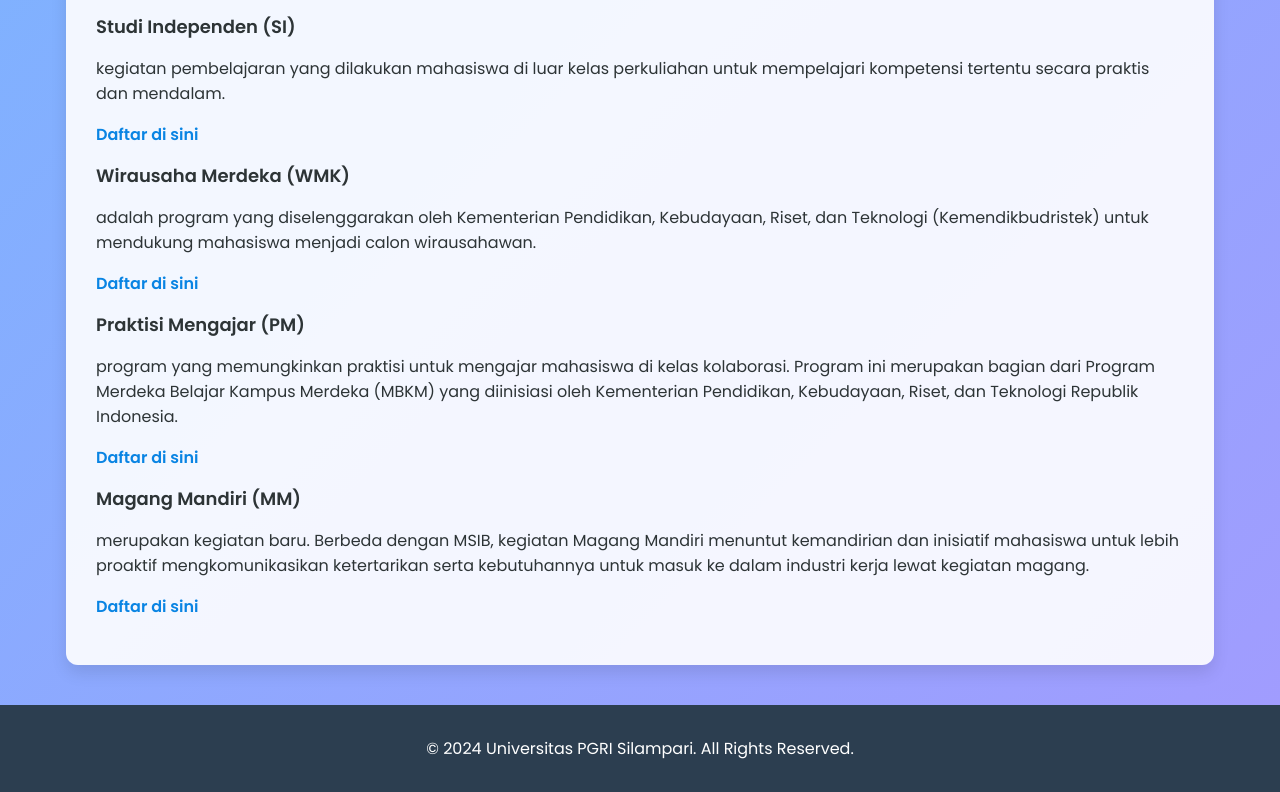
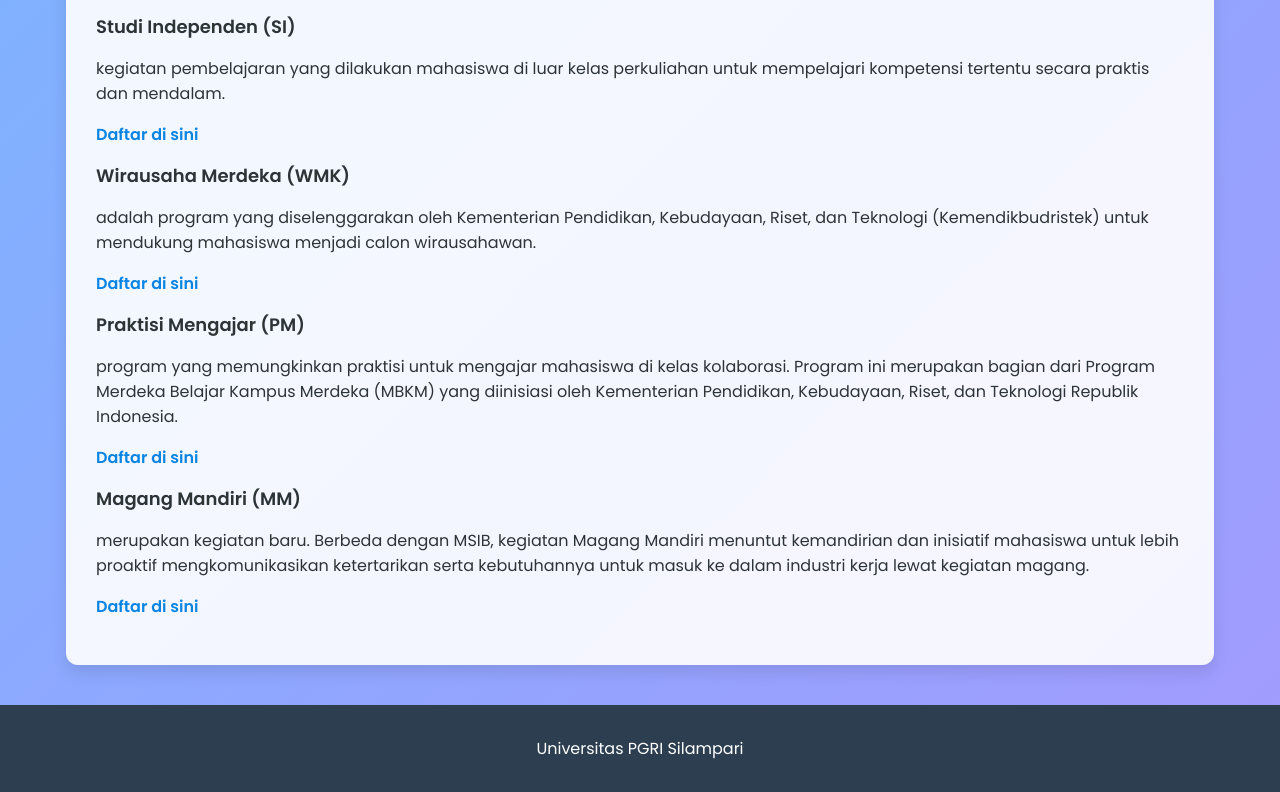
Before and after one commit to customerservice-mathunpari/customerservice-math, a plain HTML site: page program-kampus.html in a window 1280 px wide. Shown: the part 750-1542 px from the top of the page. Drawn offline with Linux system fonts and the light colour scheme.

Commit message:
Update program-kampus.html
Signed-off-by: customerservice-mathunpari <deapisatra@gmail.com>

```diff
--- a/program-kampus.html
+++ b/program-kampus.html
@@ -131,6 +131,7 @@
             <li><a href="pendaftaran.html">Pendaftaran dan Biaya</a></li>
             <li><a href="beasiswa.html">Beasiswa</a></li>
             <li><a href="program-kampus.html">Program Kampus</a></li>
+             <li><a href="profil.html">Profil Dosen</a></li>
             <li><a href="kontak.html">Kontak Prodi</a></li>
         </ul>
     </nav>
@@ -180,7 +181,7 @@
 
     <!-- Footer -->
     <footer>
-        <p>&copy; 2024 Universitas PGRI Silampari. All Rights Reserved.</p>
+        <p>Universitas PGRI Silampari</p>
     </footer>
 </body>
 </html>
```
